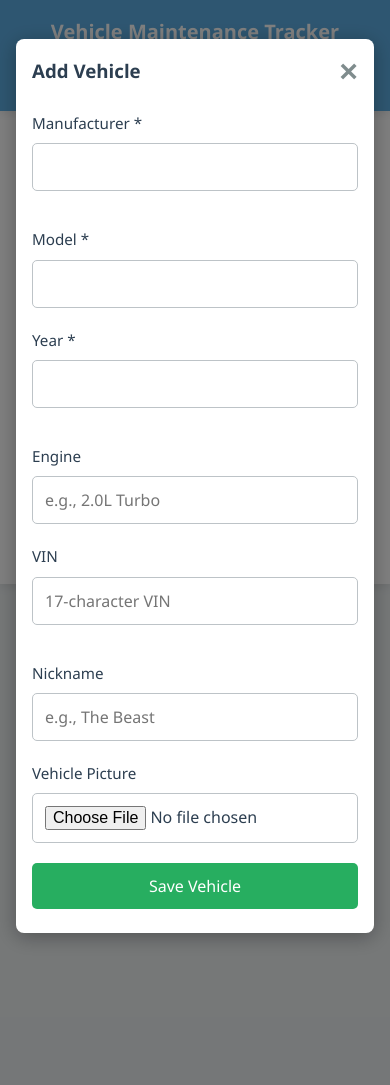
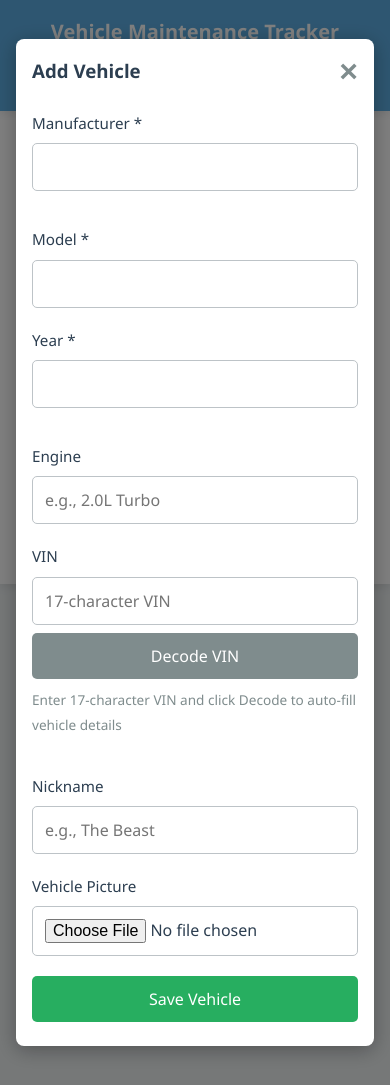
Before and after one commit to alreadyded1/VST, a Flask app: page /vehicle in a window 390 px wide, after a click on "Add Vehicle". Run offline with Flask 3, Linux system fonts and the light colour scheme; a user stored in the database is signed in; data that the repository does not hold is empty.

Commit message:
Add VIN decoding integration to vehicle add/edit form
Added automatic VIN decoding feature to the add/edit vehicle form:

Features:
- "Decode VIN" button next to VIN input field
- Validates VIN is exactly 17 characters before decoding
- Auto-fills manufacturer, model, year, and engine fields from decoded VIN data
- Works for both adding new vehicles and editing existing ones
- User can still manually edit auto-filled fields if needed
- Shows success message when VIN is decoded successfully
- Displays specific error messages if decoding fails

UI Improvements:
- Added helper text below VIN field explaining the feature
- Mobile-responsive: button stacks below input on small screens (< 480px)
- Button disabled during decoding with "Decoding..." feedback
- Integrates seamlessly with existing form validation

This makes it much easier to add vehicles - just enter the VIN and let
the system auto-fill all the details!

```diff
--- a/static/css/style.css
+++ b/static/css/style.css
@@ -716,6 +716,21 @@ table tr:hover {
     body.mobile-view .mobile-nav {
         margin-bottom: 0.5rem;
     }
+
+    /* VIN decode button mobile optimization */
+    body.mobile-view #vin {
+        margin-bottom: 0.5rem;
+    }
+
+    @media (max-width: 480px) {
+        .form-group > div[style*="flex"] {
+            flex-direction: column !important;
+        }
+
+        .form-group > div[style*="flex"] button {
+            width: 100% !important;
+        }
+    }
 }
 
 /* Desktop-only optimizations */
--- a/templates/vehicles.html
+++ b/templates/vehicles.html
@@ -58,7 +58,11 @@
             <div class="form-row">
                 <div class="form-group">
                     <label for="vin">VIN</label>
-                    <input type="text" id="vin" name="vin" maxlength="17" placeholder="17-character VIN">
+                    <div style="display: flex; gap: 0.5rem; align-items: flex-end;">
+                        <input type="text" id="vin" name="vin" maxlength="17" placeholder="17-character VIN" style="flex: 1;">
+                        <button type="button" class="btn btn-secondary" onclick="decodeVINForAdd()" id="decodeVINAddBtn" style="white-space: nowrap;">Decode VIN</button>
+                    </div>
+                    <small style="color: var(--light-text); font-size: 0.85rem;">Enter 17-character VIN and click Decode to auto-fill vehicle details</small>
                 </div>
                 <div class="form-group">
                     <label for="nickname">Nickname</label>
@@ -371,6 +375,58 @@ async function decodeVINFromView() {
     }
 }
 
+async function decodeVINForAdd() {
+    const vinInput = document.getElementById('vin');
+    const vin = vinInput.value.trim();
+
+    if (!vin) {
+        showAlert('Please enter a VIN', 'error');
+        return;
+    }
+
+    if (vin.length !== 17) {
+        showAlert('VIN must be exactly 17 characters', 'error');
+        return;
+    }
+
+    const btn = document.getElementById('decodeVINAddBtn');
+    btn.disabled = true;
+    btn.textContent = 'Decoding...';
+
+    try {
+        const response = await fetchAPI(`/api/vehicle/decode-vin/${vin}`);
+
+        if (response.success && response.data) {
+            // Auto-fill form fields
+            const data = response.data;
+
+            if (data.manufacturer) {
+                document.getElementById('manufacturer').value = data.manufacturer;
+            }
+            if (data.model) {
+                document.getElementById('model').value = data.model;
+            }
+            if (data.year) {
+                document.getElementById('year').value = data.year;
+            }
+            if (data.engine) {
+                document.getElementById('engine').value = data.engine;
+            }
+
+            showAlert('VIN decoded successfully! Fields have been auto-filled.', 'success');
+        } else {
+            showAlert(response.error || 'Failed to decode VIN', 'error');
+        }
+    } catch (error) {
+        console.error('Error decoding VIN:', error);
+        const errorMsg = error.message || 'Error decoding VIN';
+        showAlert(errorMsg, 'error');
+    } finally {
+        btn.disabled = false;
+        btn.textContent = 'Decode VIN';
+    }
+}
+
 function displayVINDecodeResults(data) {
     const container = document.getElementById('vinDecodeResults');
 
```
